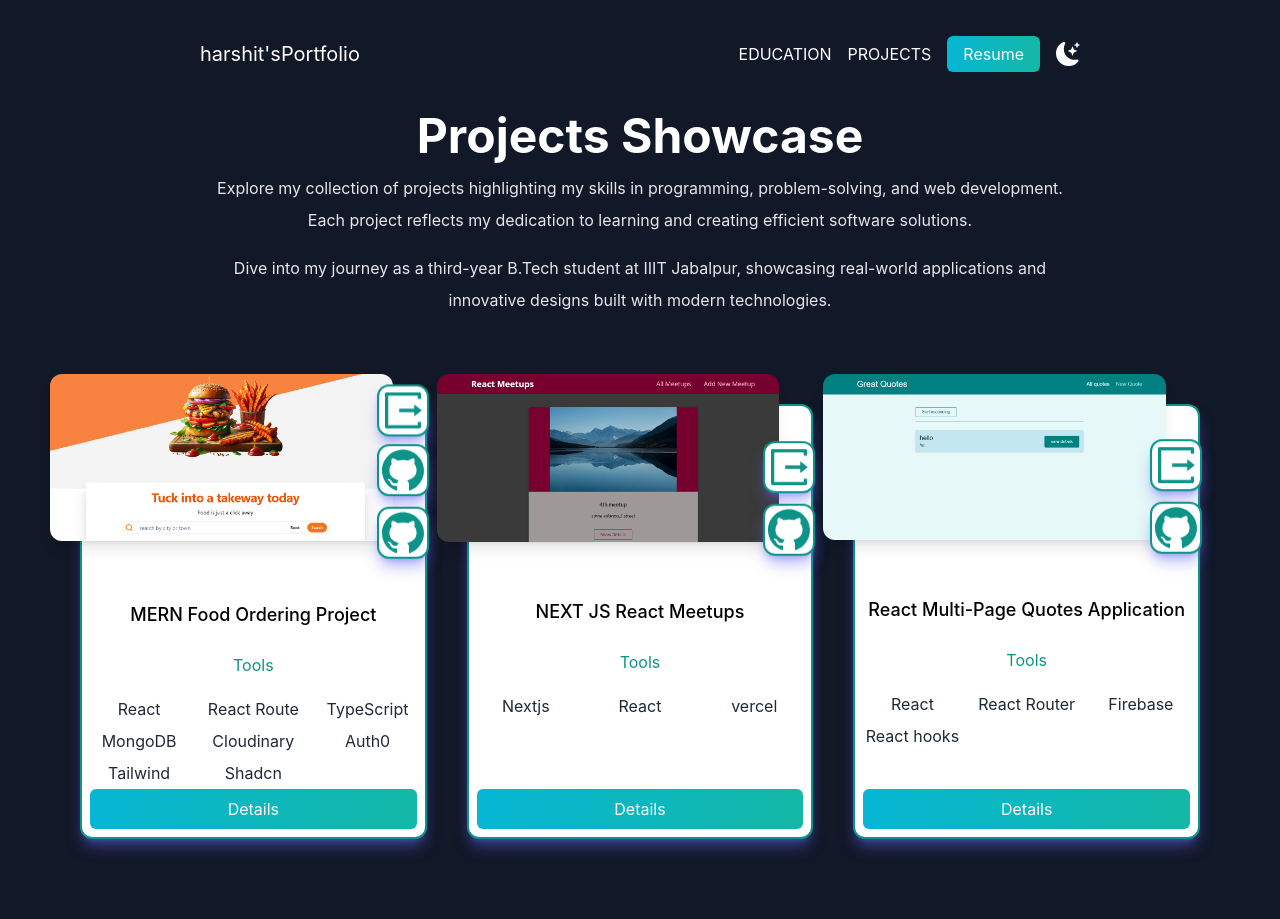
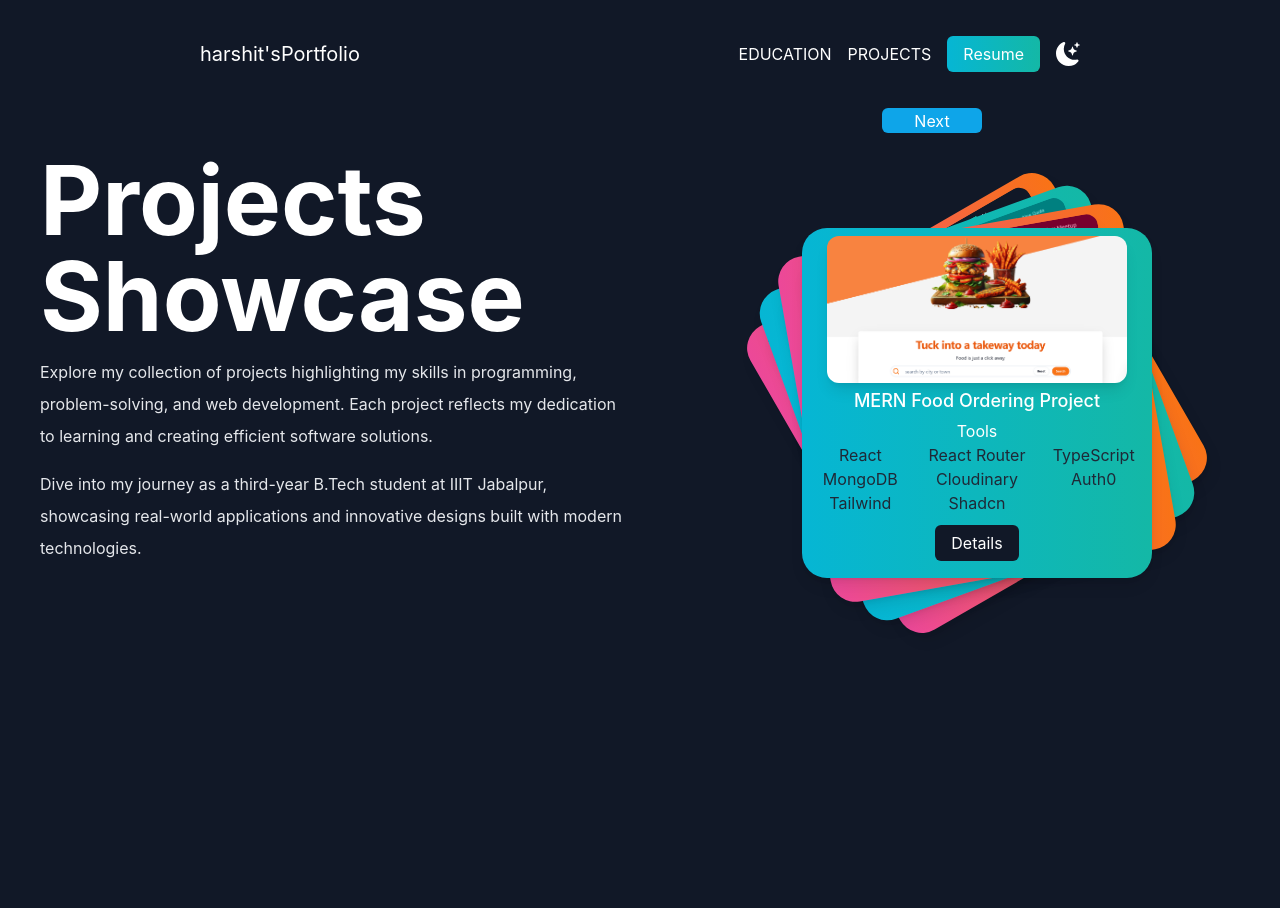
Before and after one commit to harshit-G51102/Portfolio, a Next.js app: page /projects in a window 1280 px wide. Built offline with nearby package versions, Linux system fonts and the light colour scheme.

Commit message:
changing project page

```diff
--- a/pages/projects/index.js
+++ b/pages/projects/index.js
@@ -1,18 +1,93 @@
 import { useState, useEffect } from "react";
 import Head from "next/head";
+
+import Navbar from "../../components/Navbar";
+import Link from "next/link";
 import meetups from "../../public/meetups.png";
 import design from "../../public/merneats.png";
 import quotes from "../../public/quotes.png";
+import portfolio from "../../public/portfolio.png";
+import { AiFillCarryOut, AiFillGithub, AiOutlineExport } from "react-icons/ai";
 import Image from "next/image";
-import Navbar from "../../components/Navbar";
-import Link from "next/link";
-import { AiFillCarryOut, AiFillGithub, AiOutlineExport } from "react-icons/ai";
 import gsap from "gsap";
 
 
 function Projects() {
+    const [darkMode, setDarkMode] = useState(true);
 
-    const [darkMode, setDarkMode] = useState(true);
+
+    // Original cards array for restoration
+    const originalCards = [
+        {
+            id: 1,
+            title: "MERN Food Ordering Project",
+            image: design,
+            tools: ["React", "React Router", "TypeScript", "MongoDB", "Cloudinary", "Auth0", "Tailwind", "Shadcn"],
+            liveLink: "https://mern-food-ordering-app-frontend-r3on.onrender.com/",
+            githubFrontend: "https://github.com/harshit-G51102/mern-food-ordering-app-frontend",
+            githubBackend: "https://github.com/harshit-G51102/mern-food-ordering-app-backend",
+            detailsLink: "projects/foodOrdering",
+            gradient: "from-cyan-500 to-teal-500",
+        },
+        {
+            id: 2,
+            title: "NEXT JS React Meetups",
+            image: meetups,
+            tools: ["Next.js", "React", "Vercel"],
+            liveLink: "http://nextjs-meetups-pi-ten.vercel.app/",
+            githubFrontend: "https://github.com/harshit-G51102/nextjs-meetups.git",
+            detailsLink: "projects/meetups",
+            gradient: "from-pink-500 to-orange-500",
+        },
+        {
+            id: 3,
+            title: "React Multi-Page Quotes Application",
+            image: quotes,
+            tools: ["React", "React Router", "Firebase", "React Hooks"],
+            liveLink: "http://hosting-a608c.web.app/",
+            githubFrontend: "https://github.com/harshit-G51102/react-router-quotes",
+            detailsLink: "projects/quotes",
+            gradient: "from-cyan-500 to-teal-500",
+        },
+        {
+            id: 4,
+            title: "Portfolio Website",
+            image: portfolio,
+            tools: [],
+            liveLink: "#",
+            githubFrontend: "#",
+            detailsLink: "#",
+            gradient: "from-pink-500 to-orange-500",
+        },
+    ];
+    useEffect(() => {
+        const ctx = gsap.context(() => {
+            gsap.from(".phead", {
+                y:-20,
+                opacity: 0,
+                duration:1
+              });
+              gsap.from(".ptext", {
+                y:-20,
+                opacity: 0,
+                duration:1
+              });
+
+          gsap.from(".card", {
+            rotate:0,
+            scale:1.2,
+            opacity: 0,
+            duration:1,
+            delay:1,
+            stagger:-0.25,
+          });
+
+        });
+          return () => ctx.revert();
+      }, []);
+
+    const [cards, setCards] = useState(originalCards);
+
     useEffect(() => {
         const storedDarkMode = localStorage.getItem("darkMode");
         if (storedDarkMode !== null) {
@@ -26,40 +101,15 @@ function Projects() {
         localStorage.setItem("darkMode", JSON.stringify(newDarkMode));
     };
 
+    const handleNext = () => {
+        if (cards.length > 0) {
+            setCards((prevCards) => prevCards.slice(1)); // Remove the first card
+        } else {
+            // If the cards array is empty, reset it to the original array
+            setCards(originalCards);
+        }
+    };
 
-    useEffect(() => {
-        const ctx = gsap.context(() => {
-            gsap.from(".phead", {
-                y:-20,
-                opacity: 0,
-                duration:1
-              });
-              gsap.from(".ptext", {
-                y:-20,
-                opacity: 0,
-                duration:1
-              });
-
-          gsap.from(".proj1", {
-            scale:1.2,
-            opacity: 0,
-            duration:1,
-            delay:1
-          });
-          gsap.from(".proj2", {
-            scale:1.2,
-            opacity: 0,
-            duration:1
-          });
-          gsap.from(".proj3", {
-            scale:1.2,
-            opacity: 0,
-            duration:1
-          });
-
-        });
-          return () => ctx.revert();
-      }, []);
     return (
         <div className={darkMode ? "dark" : ""}>
             <Head>
@@ -67,11 +117,13 @@ function Projects() {
                 <meta name="description" content="My Projects" />
                 <link rel="icon" href="/favicon.ico" />
             </Head>
-            <main className=" bg-white px-4 md:px-10 dark:bg-gray-900 overflow-hidden">
+            <main className="bg-white px-4 md:px-10 dark:bg-gray-900 overflow-hidden">
                 <Navbar darkMode={darkMode} toggleDarkMode={toggleDarkMode} isanimate={false} />
-                <section>
-                    <div className="text-center md:px-40">
-                        <h3 className="phead text-5xl font-bold py-1 dark:text-white ">Projects Showcase</h3>
+                <section className="grid grid-cols-1 md:grid-cols-2 gap-8">
+                    <div className="left dark:text-white flex flex-col mt-10">
+                        <h3 className="phead text-8xl font-bold py-1 dark:text-white">
+                            Projects Showcase
+                        </h3>
                         <p className="ptext text-md py-2 leading-8 text-gray-800 dark:text-gray-200">
                             Explore my collection of projects highlighting my skills in programming, problem-solving, and web development. Each project reflects my dedication to learning and creating efficient software solutions.
                         </p>
@@ -79,103 +131,46 @@ function Projects() {
                             Dive into my journey as a third-year B.Tech student at IIIT Jabalpur, showcasing real-world applications and innovative designs built with modern technologies.
                         </p>
                     </div>
-                    <div className="proj1 grid-cols-1 sm:grid grid-cols-2 md:grid grid-cols-3 gap-10 md:p-10 pb-10" >
-                        <div className="text-center shadow-lg  rounded-xl my-10  dark:bg-white flex-1 flex flex-col border-2  border-teal-600 shadow-indigo-500/50">
-                            <Image src={design} width={1000} height={100} className="rounded-xl -m-4 md:-m-8 shadow-lg" alt="img" />
-                            <div className="flex flex-col gap-2 ml-auto text-5xl text-teal-600 bg-none -mt-28 -mr-1 rounded-xl">
-                                <a className="bg-white animate-bounce border-2 border-teal-600 rounded-xl shadow-lg shadow-indigo-500/50" href="https://mern-food-ordering-app-frontend-r3on.onrender.com/" target="_blank"
-                                    rel="noopener noreferrer" style={{ animationDelay: '0.6s' }}><AiOutlineExport></AiOutlineExport></a>
-                                <a className="bg-white animate-bounce border-2 border-teal-600 rounded-xl shadow-lg shadow-indigo-500/50" href="https://github.com/harshit-G51102/mern-food-ordering-app-frontend" target="_blank"
-                                    rel="noopener noreferrer" style={{ animationDelay: '0.4s' }}><AiFillGithub></AiFillGithub></a>
-                                <a className="bg-white animate-bounce border-2 border-teal-600 rounded-xl shadow-lg shadow-indigo-500/50" href="https://github.com/harshit-G51102/mern-food-ordering-app-backend" target="_blank"
-                                    rel="noopener noreferrer" style={{ animationDelay: '0.2s' }}><AiFillGithub></AiFillGithub></a>
-                            </div>
-                            <div className=" flex-grow">
-                                <h3 className="text-lg font-medium pt-8 pb-2  ">
-                                    MERN Food Ordering Project
-                                </h3>
-                                <h4 className="py-4 text-teal-600">Tools</h4>
+
+                    <div className="right dark:text-white relative top-0 h-[100vh] md:h-screen flex flex-col items-center">
+                        {cards.map((card, index) => (
+                            <div
+                                key={card.id}
+                                className={`card w-[350px] h-[350px] rounded-[25px] bg-gradient-to-r ${card.gradient} text-center shadow-lg absolute top-[15%] md:left-[25%] left-[10%]`}
+                                style={{
+                                    transform: `rotate(-${index * 10}deg)`,
+                                    zIndex: cards.length - index,
+                                }}
+                            >
+                                <div className="flex-grow mb-4">
+                                    <Image src={card.image} width={300} height={100} className="m-auto mt-2 rounded-xl shadow-lg" alt="img" />
+                                    <h3 className="text-lg font-medium pt-1 pb-1">{card.title}</h3>
+                                    <h4 className=" text-white-100">Tools</h4>
                                     <div className="grid grid-cols-3">
-                                    <p className="text-gray-800 py-1">React</p>
-                                    <p className="text-gray-800 py-1">React Route</p>
-                                    <p className="text-gray-800 py-1">TypeScript</p>
-                                    <p className="text-gray-800 py-1">MongoDB</p>
-                                    <p className="text-gray-800 py-1">Cloudinary</p>
-                                    <p className="text-gray-800 py-1">Auth0</p>
-                                    <p className="text-gray-800 py-1">Tailwind</p>
-                                    <p className="text-gray-800 py-1">Shadcn</p>
+                                        {card.tools.map((tool) => (
+                                            <p className="text-gray-800" key={tool}>{tool}</p>
+                                        ))}
                                     </div>
                                 </div>
                                 <Link
-                                className="bg-gradient-to-r from-cyan-500 to-teal-500 text-white px-4 py-2  m-2 border-none rounded-md mt-auto"
-                                href="projects/foodOrdering"
-
+                                    className="bg-gray-900 text-white px-4 py-2 m-2 border-none rounded-md mt-auto"
+                                    href={card.detailsLink}
                                 >
                                     Details
                                 </Link>
                             </div>
-                        <div className=" proj2 text-center shadow-lg rounded-xl my-10 dark:bg-white flex-1 flex flex-col border-2 border-teal-600 shadow-indigo-500/50">
-                            <Image src={meetups} width={1000} height={100} className="rounded-xl -m-4 md:-m-8 shadow-lg" alt="img" />
-                            <div className="flex flex-col gap-2 ml-auto text-5xl text-teal-600 bg-none -mt-14 -mr-1 rounded-xl">
-                                <a className="bg-white animate-bounce border-2 border-teal-600 rounded-xl shadow-lg shadow-indigo-500/50" href="http://nextjs-meetups-pi-ten.vercel.app/" target="_blank"
-                                    rel="noopener noreferrer" style={{ animationDelay: '0.4s' }}><AiOutlineExport></AiOutlineExport></a>
-                                <a className="bg-white animate-bounce border-2 border-teal-600 rounded-xl shadow-lg shadow-indigo-500/50" href="https://github.com/harshit-G51102/nextjs-meetups.git" target="_blank"
-                                    rel="noopener noreferrer" style={{ animationDelay: '0.2s' }}><AiFillGithub></AiFillGithub></a>
-
-                            </div>
-                            <div className=" flex-grow">
-                                <h3 className="text-lg font-medium pt-8 pb-2">
-                                    NEXT JS React Meetups
-                                </h3>
-                                <h4 className="py-4 text-teal-600">Tools</h4>
-                                <div className="grid grid-cols-3"><p className="text-gray-800 py-1">Nextjs</p>
-                                    <p className="text-gray-800 py-1">React</p>
-                                    <p className="text-gray-800 py-1">vercel</p></div>
-
-                            </div>
-                            <Link
-                                className="bg-gradient-to-r from-cyan-500 to-teal-500 text-white px-4 py-2  m-2 border-none rounded-md mt-auto"
-                                href="projects/meetups"
-
+                        ))}
+                        <button
+                            className="h-[25px] w-[100px] bg-sky-500 rounded-md mb-4 absolute left-50 mr-8"
+                            onClick={handleNext}
                         >
-                                Details
-                            </Link>
-                        </div>
-
-                        <div className=" proj3 text-center shadow-lg  rounded-xl my-10  dark:bg-white flex-1 flex flex-col border-2 border-teal-600 shadow-indigo-500/50">
-                            <Image src={quotes} width={1400} height={100} className="rounded-xl -m-4 md:-m-8 shadow-lg" alt="img" />
-                            <div className="flex flex-col gap-2 ml-auto text-5xl text-teal-600 bg-none -mt-14 -mr-1 rounded-xl">
-                                <a className="bg-white animate-bounce border-2 border-teal-600 rounded-xl shadow-lg shadow-indigo-500/50" href="http://hosting-a608c.web.app/" target="_blank"
-                                    rel="noopener noreferrer" style={{ animationDelay: '0.4s'}}> <AiOutlineExport></AiOutlineExport></a>
-                                <a className="bg-white animate-bounce border-2 border-teal-600 rounded-xl shadow-lg shadow-indigo-500/50" href="https://github.com/harshit-G51102/react-router-quotes" target="_blank"
-                                    rel="noopener noreferrer" style={{ animationDelay: '0.2s' }}><AiFillGithub></AiFillGithub></a>
-
-                            </div>
-                            <div>
-                                <h3 className="text-lg font-medium pt-8 pb-2  ">
-                                    React Multi-Page Quotes Application
-                                </h3>
-                                <h4 className="py-4 text-teal-600">Tools</h4>
-                                <div className="grid grid-cols-3">
-                                    <p className="text-gray-800 py-1">React</p>
-                                    <p className="text-gray-800 py-1">React Router</p>
-                                    <p className="text-gray-800 py-1">Firebase</p>
-                                    <p className="text-gray-800 py-1">React hooks</p>
-                                </div>
-
-                            </div>
-                            <Link
-                                className="bg-gradient-to-r from-cyan-500 to-teal-500 text-white px-4 py-2 m-2 border-none rounded-md mt-auto"
-                                href="projects/quotes" // Path to your resume PDF
-                            >
-                                Details
-                            </Link>
-                        </div>
+                            Next
+                        </button>
                     </div>
                 </section>
             </main>
         </div>
-    )
+    );
 }
 
 export default Projects;
```
Also changed, not shown: public/portfolio.png (added), 1 other file (tests, documents, lock files or other folders). Lines whose indentation alone changed are shown as unchanged.
